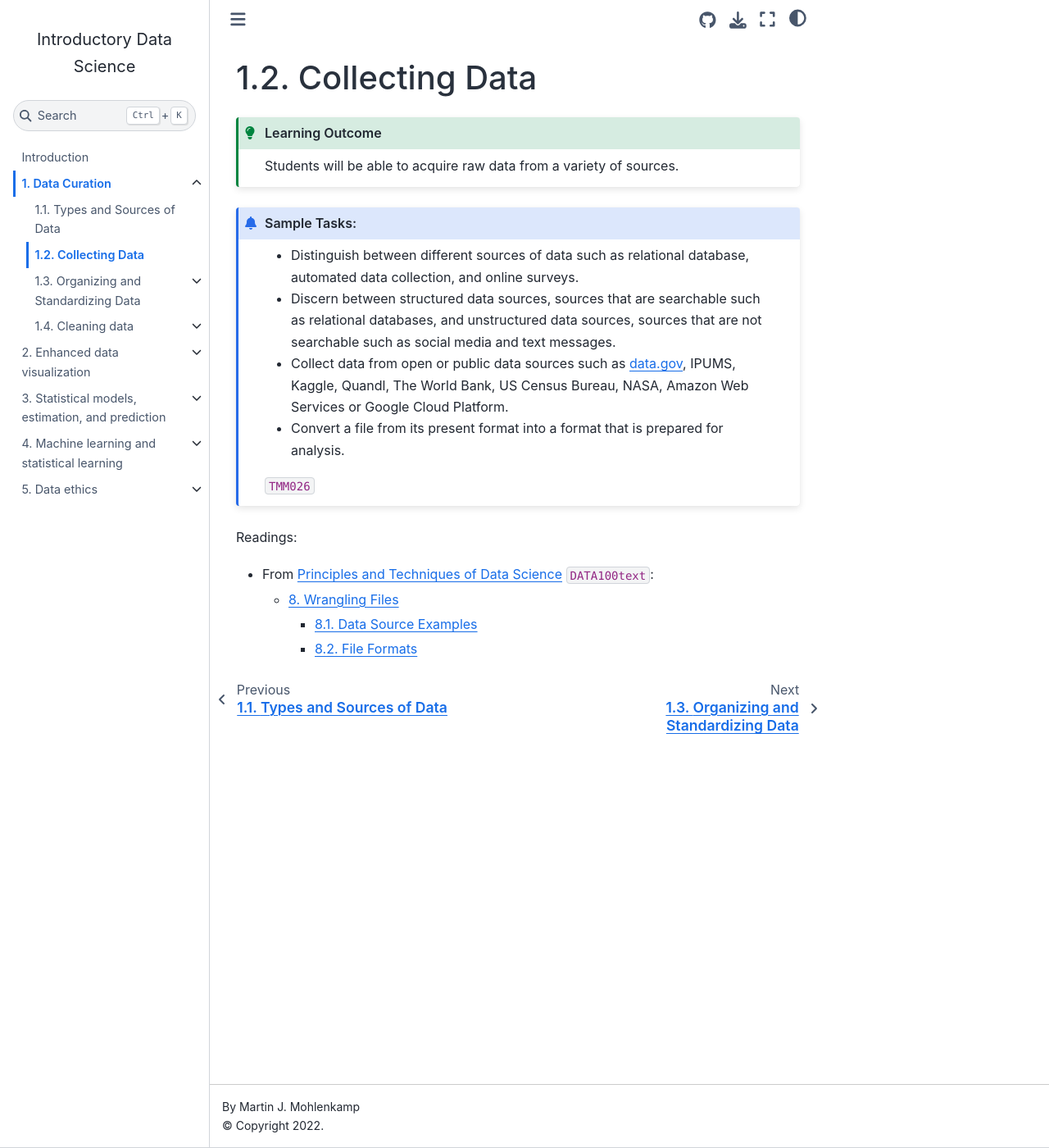
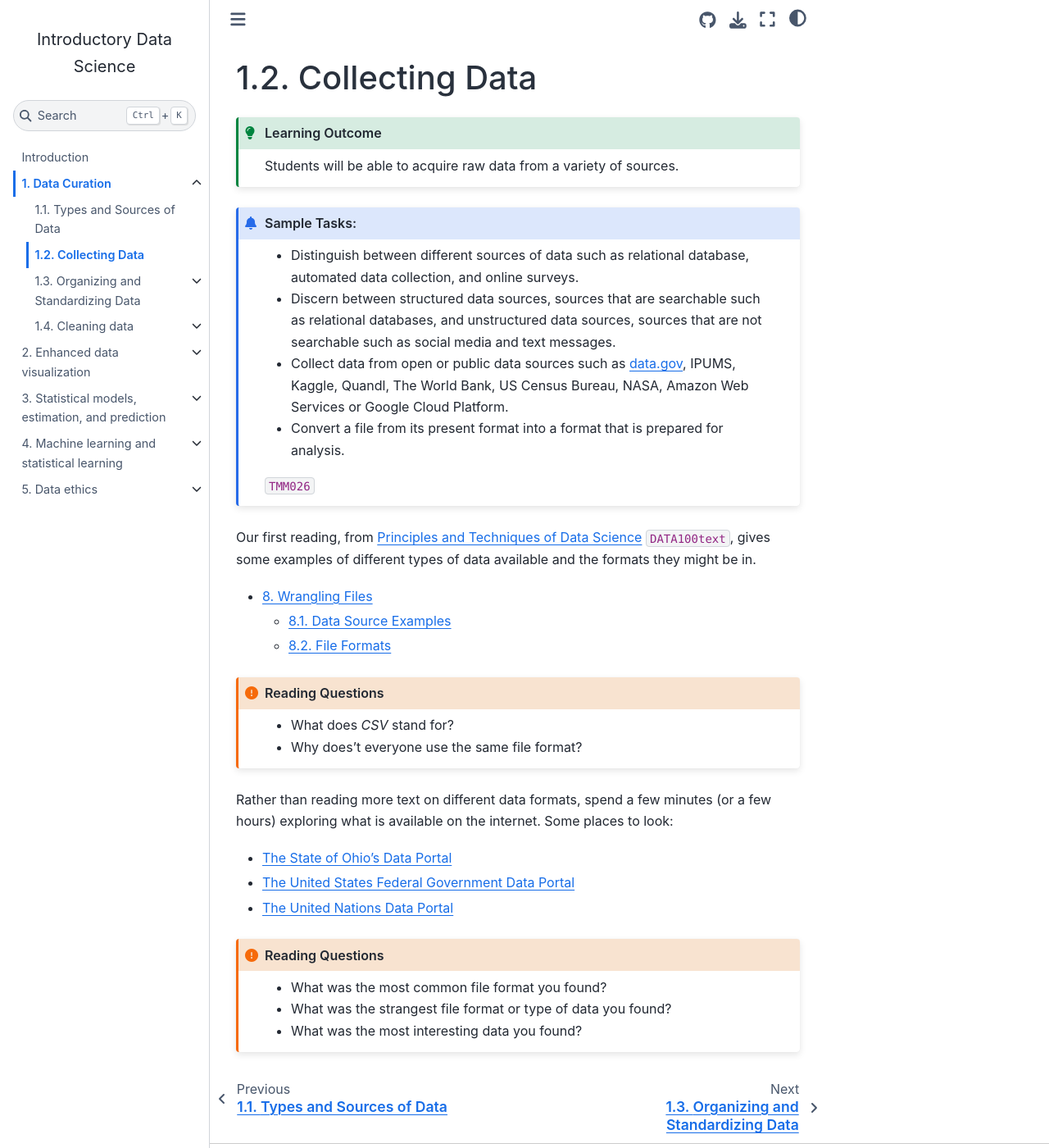
Before and after one commit to data-ohio/introductory-data-science, a Jupyter Book: the page built from 1/2/1_2_acquire_data.md, in a window 1280 px wide and 1400 px high. Shown: the whole window at 82% size. Built offline with Jupyter Book 1.0.4 settings and Sphinx 7.4.7 and the Sphinx Book theme 1.1.4, drawn with Linux system fonts in a browser that asks for light colours; cross-references to code outside the pages are shown as plain code.

Commit message:
1 2 fill

````diff
--- a/1/2/1_2_acquire_data.md
+++ b/1/2/1_2_acquire_data.md
@@ -14,8 +14,26 @@ Students will be able to acquire raw data from a variety of sources.
 
 {cite}`TMM026`
 ```
-Readings:
-* From [Principles and Techniques of Data Science](http://www.textbook.ds100.org/) {cite}`DATA100text`:
-  * [8. Wrangling Files](http://www.textbook.ds100.org/ch/08/files_intro.html)
-    * [8.1. Data Source Examples](http://www.textbook.ds100.org/ch/08/files_datasets.html)
-    * [8.2. File Formats](http://www.textbook.ds100.org/ch/08/files_formats.html)
+Our first reading, from [Principles and Techniques of Data Science](http://www.textbook.ds100.org/) {cite}`DATA100text`, gives some examples of different types of data available and the formats they might be in.
+* [8. Wrangling Files](http://www.textbook.ds100.org/ch/08/files_intro.html)
+  * [8.1. Data Source Examples](http://www.textbook.ds100.org/ch/08/files_datasets.html)
+  * [8.2. File Formats](http://www.textbook.ds100.org/ch/08/files_formats.html)
+
+ ```{admonition} Reading Questions
+:class: important
+* What does *CSV* stand for?
+* Why does't everyone use the same file format?
+```
+
+Rather than reading more text on different data formats, spend a few minutes (or a few hours) exploring what is available on the internet.
+Some places to look:
+* [The State of Ohio's Data Portal](https://data.ohio.gov)
+* [The United States Federal Government Data Portal](https://data.gov)
+* [The United Nations Data Portal](http://data.un.org/)
+
+ ```{admonition} Reading Questions
+:class: important
+* What was the most common file format you found?
+* What was the strangest file format or type of data you found?
+* What was the most interesting data you found?
+```
````
